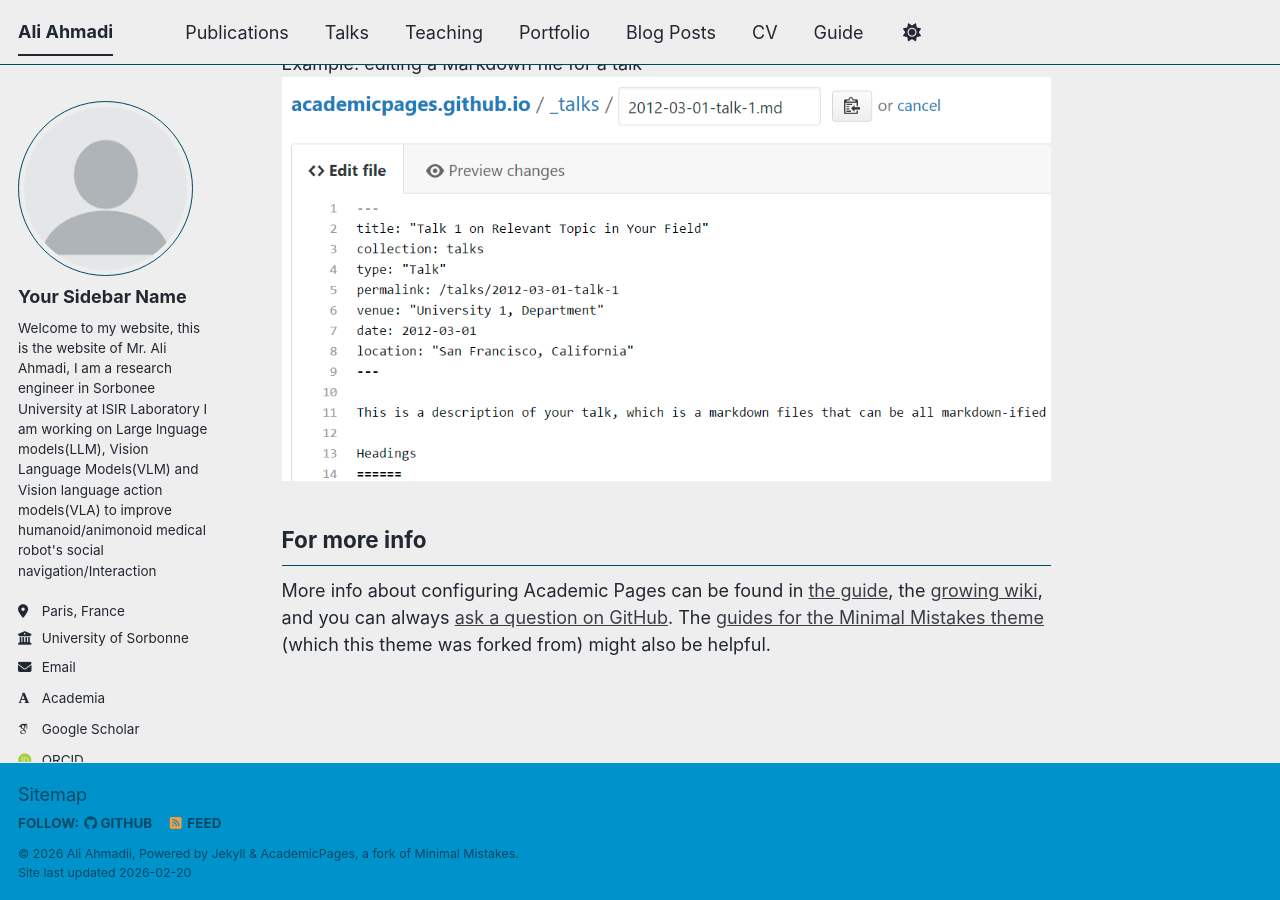
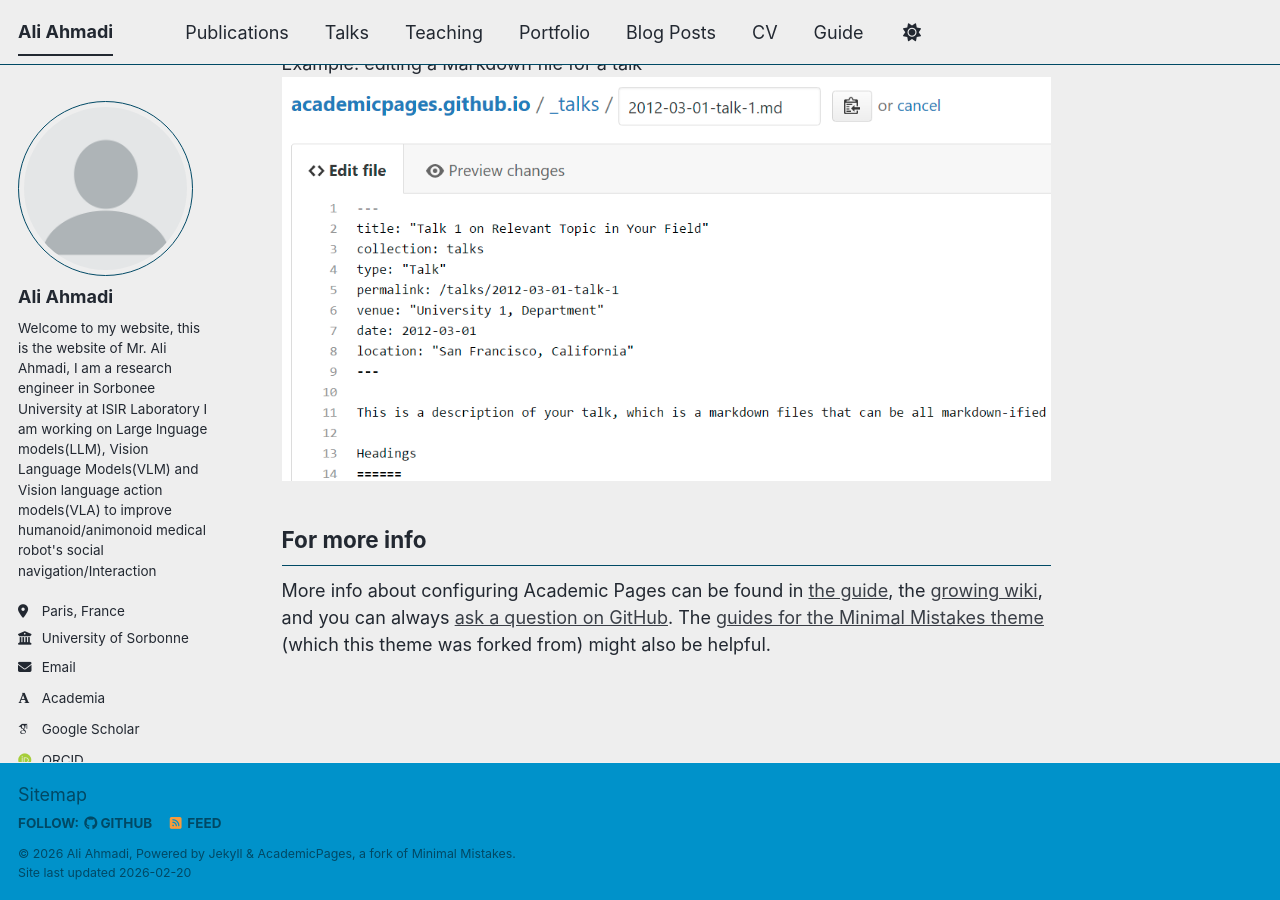
Before and after one commit to Ali-A7/Ali-A7.github.io, a Jekyll site: the page built from _pages/about.md, in a window 1280 px wide and 900 px high, scrolled down 2720 px. Built offline with Jekyll 4.4.1, drawn with Linux system fonts in a browser that asks for light colours; some web fonts are replaced; a script bundle is joined from its source files by our own code; library files that are not in the unit come from our copies.

Commit message:
Update _config.yml

```diff
--- a/_config.yml
+++ b/_config.yml
@@ -11,7 +11,7 @@
 site_theme               : "air" # The available themes options are "default", "air", "sunrise", "mint", "dirt" and "contrast"
 title                    : "Ali Ahmadi"
 title_separator          : "-"
-name                     : &name "Ali Ahmadii"
+name                     : &name "Ali Ahmadi"
 description              : &description "Ali Ahmadiii"   # Update this with a general description of your site, this is the default if not overridden by a page
 url                      : https://Ali-A7.github.io # The base hostname & protocol for your site e.g. "https://[your GitHub username].github.io",
                                                            # or if you already have some other page hosted on Github then use "https://[your GitHub username].github.io/[Your Repo Name]"
@@ -24,8 +24,8 @@
 author:
   # Biographic information
   avatar           : "profile.png"
-  name             : "Your Sidebar Name"
-  pronouns         : # example: "she/her"
+  name             : "Ali Ahmadi"
+  pronouns         : # example: "he/him"
   bio              : "Welcome to my website, this is the website of Mr. Ali Ahmadi, I am a research engineer in Sorbonee University at ISIR Laboratory I am working on Large lnguage models(LLM), Vision Language Models(VLM) and Vision language action models(VLA) to improve humanoid/animonoid medical robot's social navigation/Interaction"
   location         : "Paris, France"
   employer         : "University of Sorbonne"
@@ -52,7 +52,7 @@
   codepen          : # Username
   dribbble         : # Username
   github           : "https://github.com/Ali-A7"
-  kaggle           : # Username
+  kaggle           : "https://www.kaggle.com/aliahmadi76"
   stackoverflow    : # User number or user number and name (i.e., use "1" or "1/jeff-atwood")
 
   # Social media
```
